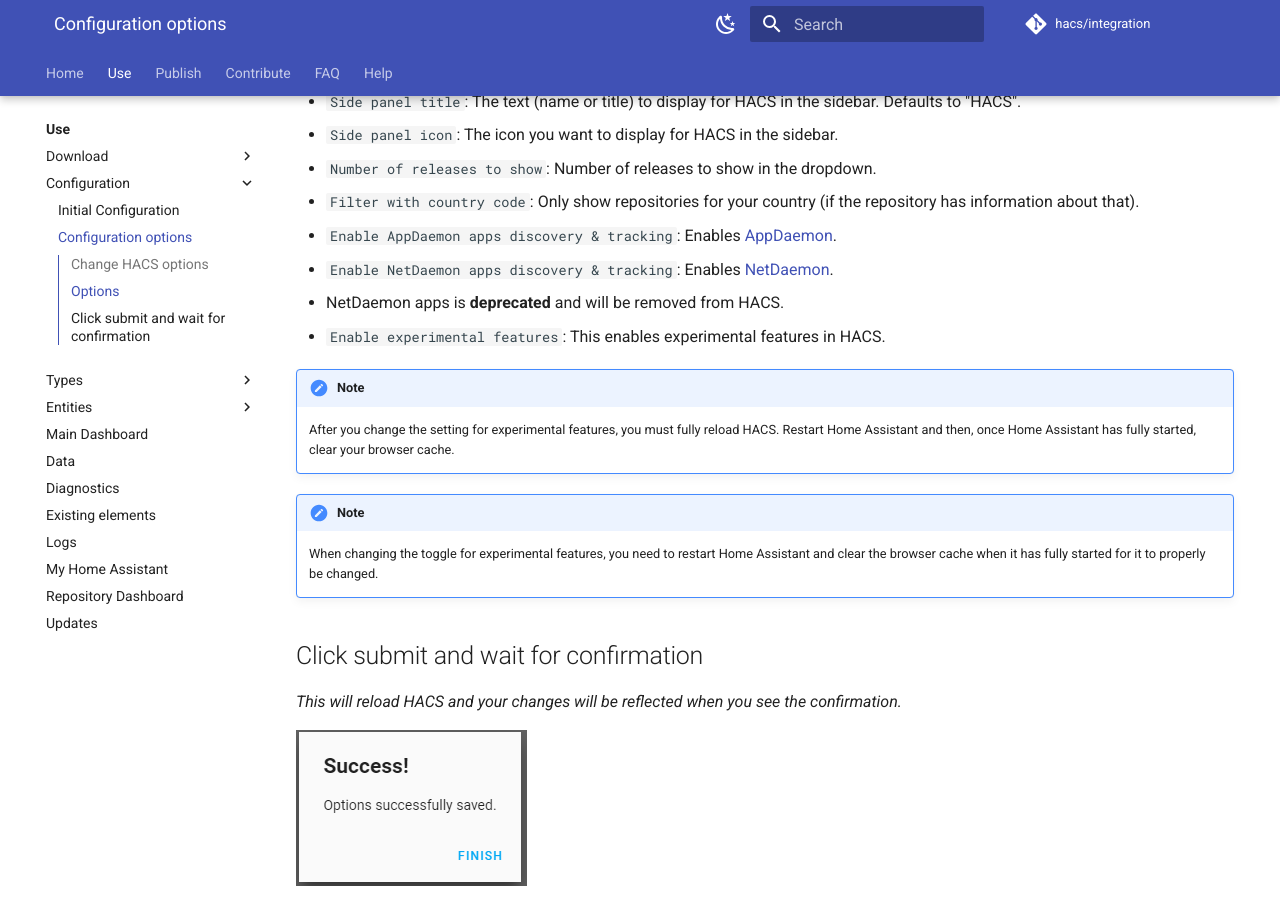
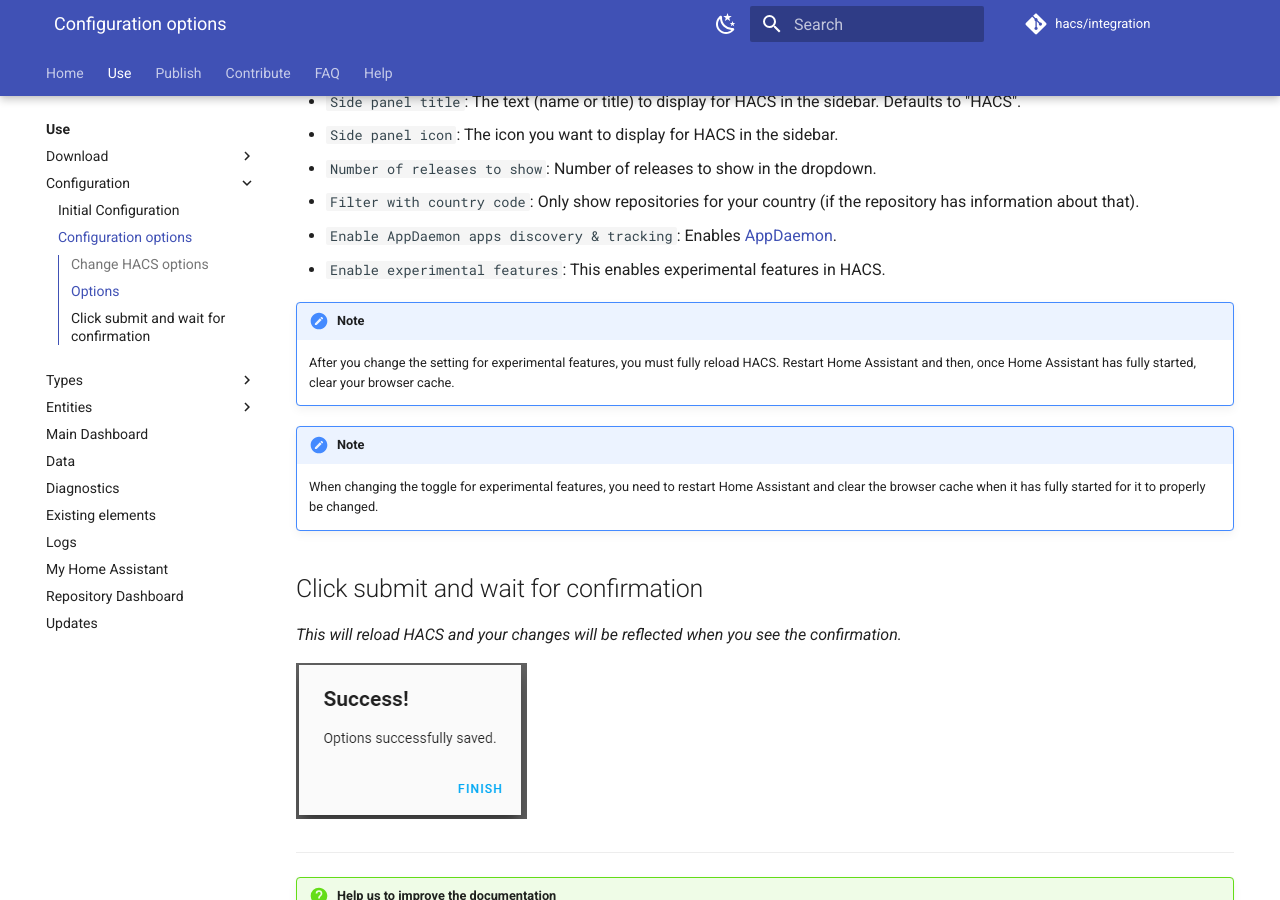
Before and after one commit to hacs/documentation, an MkDocs documentation site: the page built from source/docs/use/configuration/options.md, in a window 1280 px wide and 900 px high, scrolled down 1184 px. Built offline with MkDocs 1.6.1 and Material for MkDocs 9.7.7, drawn with Linux system fonts in a browser that asks for light colours; plug-ins that fetch from the network failed and are left out; comment, search, counter and statistics services are not loaded.

Commit message:
Remvoe netdaemon

```diff
--- a/mkdocs.yml
+++ b/mkdocs.yml
@@ -171,7 +171,6 @@ nav:
       - docs/use/type/appdaemon.md
       - docs/use/type/dashboard.md
       - docs/use/type/integration.md
-      - docs/use/type/netdaemon.md
       - docs/use/type/python_script.md
       - docs/use/type/template.md
       - docs/use/type/theme.md
--- a/source/docs/use/configuration/options.md
+++ b/source/docs/use/configuration/options.md
@@ -23,8 +23,6 @@ description: 'Configuration options'
 - `Number of releases to show`: Number of releases to show in the dropdown.
 - `Filter with country code`: Only show repositories for your country (if the repository has information about that).
 - `Enable AppDaemon apps discovery & tracking`: Enables [AppDaemon](/docs/use/type/appdaemon.md).
-- `Enable NetDaemon apps discovery & tracking`: Enables [NetDaemon](/docs/use/type/netdaemon.md).
-  - NetDaemon apps is **deprecated** and will be removed from HACS.
 - `Enable experimental features`: This enables experimental features in HACS.
 
 !!! note
```
Also changed, not shown: source/docs/faq/data_sources.md (+1 -1 lines), source/docs/publish/action.md (+1 -1 lines), source/docs/use/type/netdaemon.md (deleted, +0 -32 lines).
